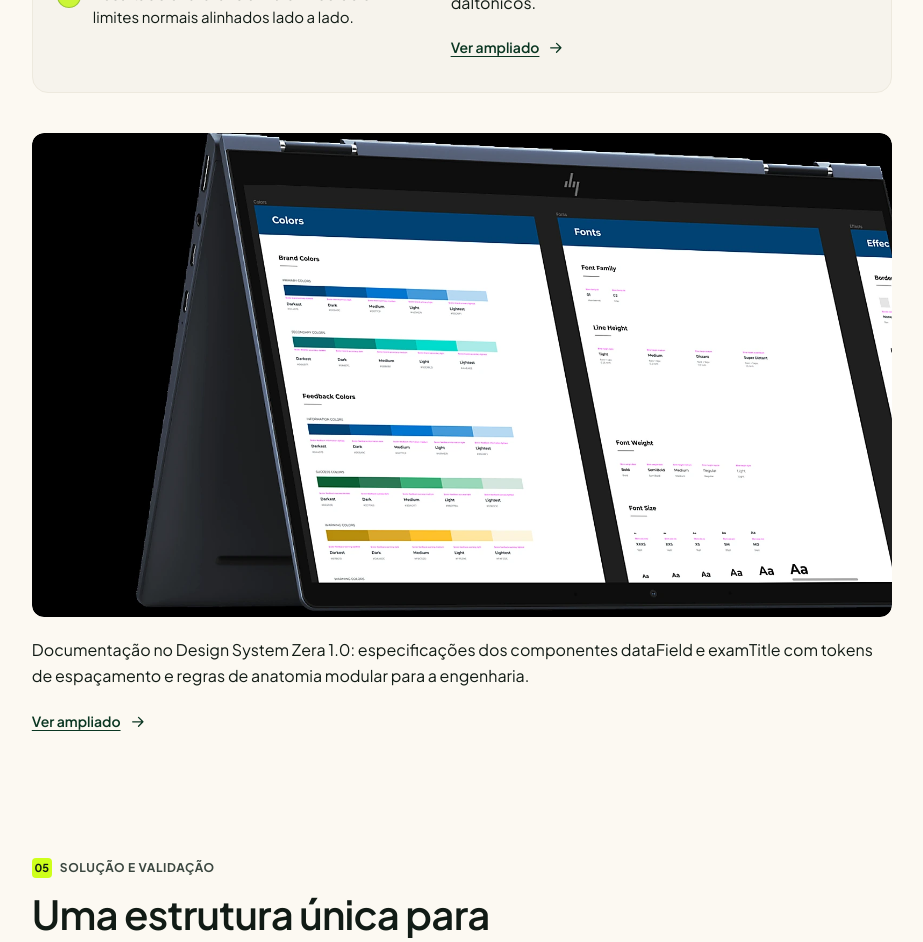
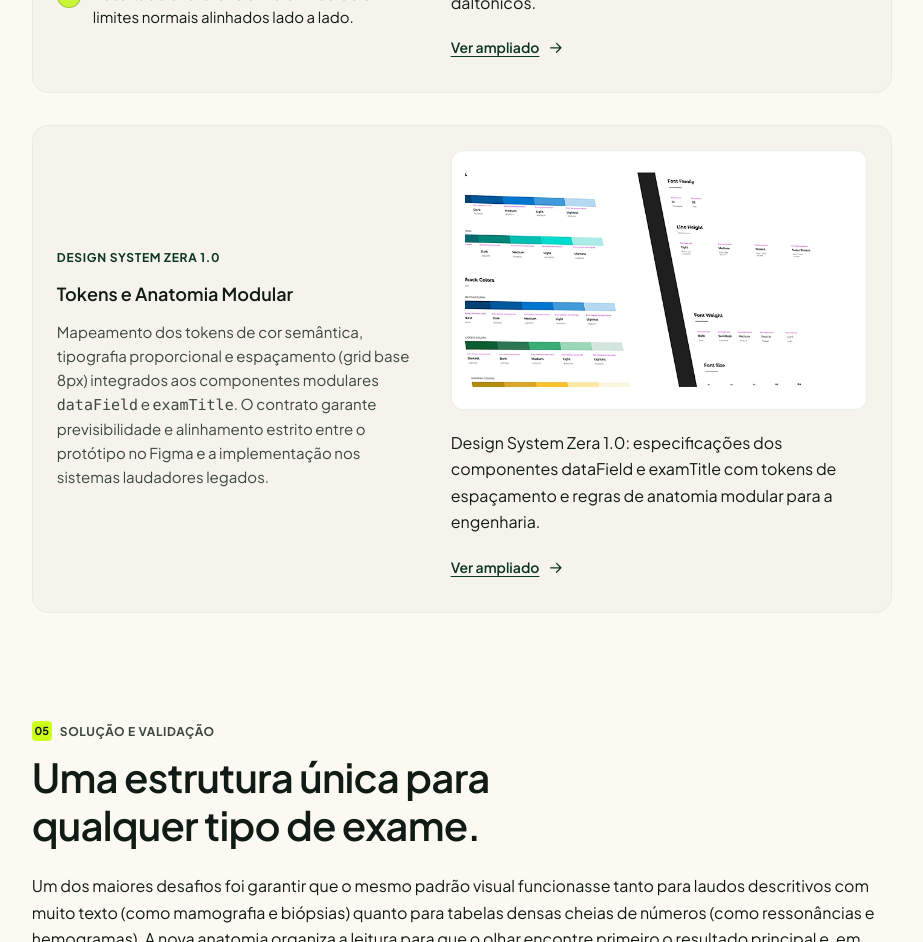
Before and after one commit to israelfull-commits/portfolio, a React (Vite) app in the folder site/: page /cases/einstein-laudos in a window 1280 px wide. Shown: the part 4820-5762 px from the top of the page, without its empty margins (317-1240 px from the left). Built offline with nearby package versions, Linux system fonts and the light colour scheme.

Commit message:
refactor(einstein): eliminate oversized mockup bezels, replace DS laptop image with clean 2-column split tokens view and optimize vertical rhythm

```diff
--- a/site/src/pages/CasePages.tsx
+++ b/site/src/pages/CasePages.tsx
@@ -400,16 +400,27 @@ export const einsteinPresentation: CasePresentationData = {
               />
             </div>
           </div>
-          <CaseFigure
-            image={{
-              src: "/images/hiae-ds-componentes-crop-1600.webp",
-              width: 1600,
-              height: 900,
-              alt: "Documentação dos componentes DataField e ExamTitle com tokens e anatomia modular",
-              caption:
-                "Documentação no Design System Zera 1.0: especificações dos componentes dataField e examTitle com tokens de espaçamento e regras de anatomia modular para a engenharia.",
-            }}
-          />
+          <div className="cp-split">
+            <div className="cp-split-content">
+              <span className="cp-split-tag">Design System Zera 1.0</span>
+              <h3>Tokens e Anatomia Modular</h3>
+              <p>
+                Mapeamento dos tokens de cor semântica, tipografia proporcional e espaçamento (grid base 8px) integrados aos componentes modulares <code>dataField</code> e <code>examTitle</code>. O contrato garante previsibilidade e alinhamento estrito entre o protótipo no Figma e a implementação nos sistemas laudadores legados.
+              </p>
+            </div>
+            <div className="cp-split-media">
+              <CaseFigure
+                image={{
+                  src: "/images/hiae-ds-tokens-clean-1280.webp",
+                  width: 1280,
+                  height: 800,
+                  alt: "Documentação no Design System Zera 1.0: especificações de tokens de cores, tipografia e espaçamento para componentes de laudo",
+                  caption:
+                    "Design System Zera 1.0: especificações dos componentes dataField e examTitle com tokens de espaçamento e regras de anatomia modular para a engenharia.",
+                }}
+              />
+            </div>
+          </div>
         </>
       ),
     },
```
Also changed, not shown: site/public/images/hiae-ds-tokens-clean-1280.webp (added), site/public/images/hiae-ds-tokens-focal-1200.webp (added).
